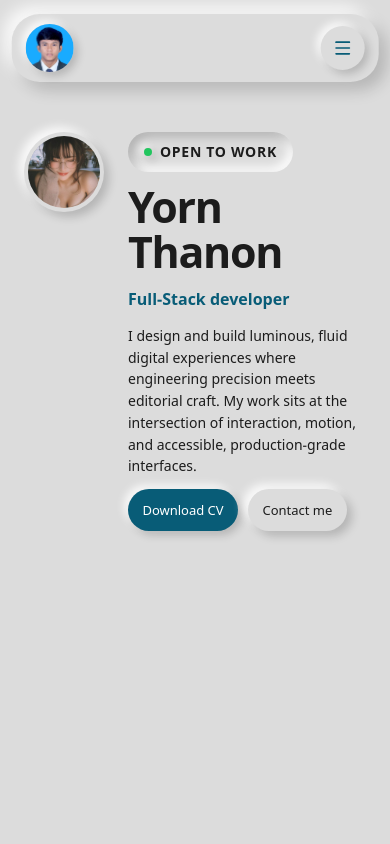
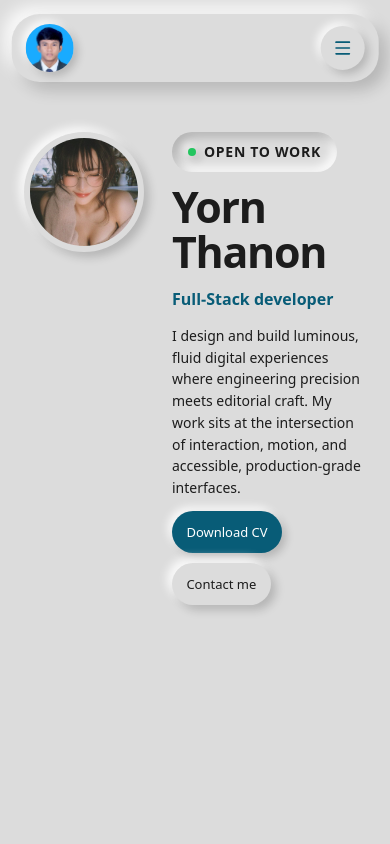
Before and after one commit to yornthanon/myportfolio, a React (Vite) app: page / in a window 390 px wide. Shown: the top 844 px of the page. Built offline with nearby package versions, Linux system fonts and the light colour scheme.

Commit message:
Balance mobile hero photo size

```diff
--- a/src/index.css
+++ b/src/index.css
@@ -335,8 +335,8 @@ body {
 
 @media (max-width: 640px) {
   .hero-grid {
-    grid-template-columns: 88px minmax(0, 1fr);
-    gap: 16px;
+    grid-template-columns: 128px minmax(0, 1fr);
+    gap: 20px;
     align-items: start;
     min-height: auto;
   }
@@ -350,9 +350,9 @@ body {
   }
 
   .hero-photo-disc {
-    width: 80px !important;
-    height: 80px !important;
-    padding: 4px !important;
+    width: 120px !important;
+    height: 120px !important;
+    padding: 6px !important;
     box-shadow: var(--shadow-raised-mobile) !important;
   }
 
```
